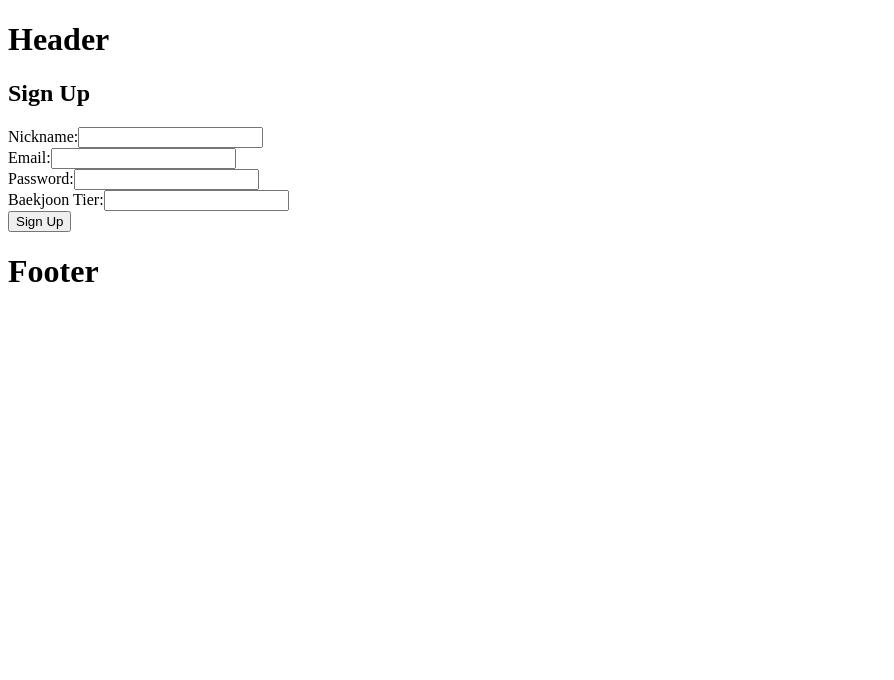
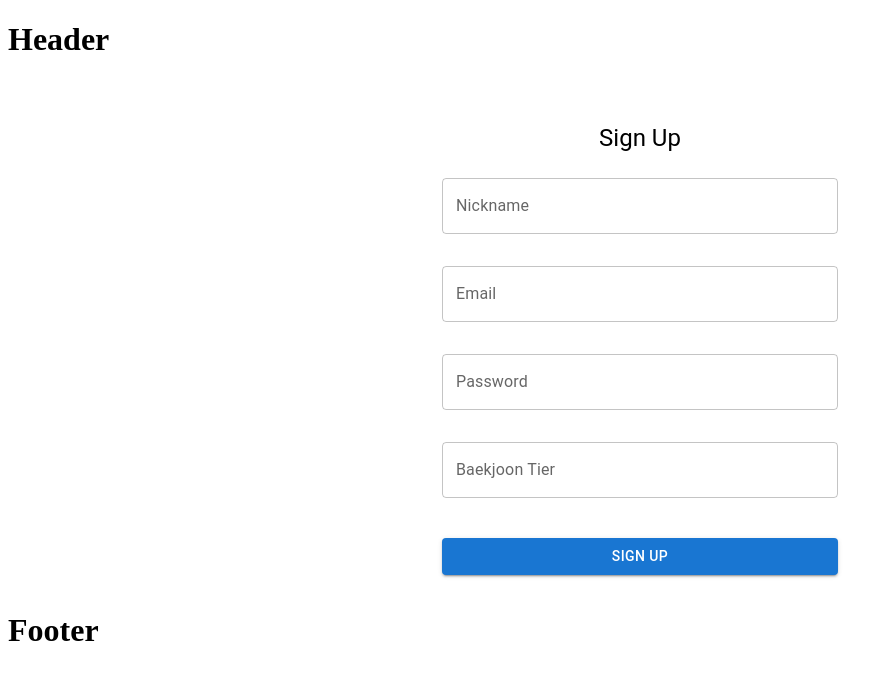
Before and after one commit to heeoneie/cote-is-really-cute, a React (Create React App) app: page /signup in a window 1280 px wide. Shown: the top 680 px of the page, without its empty margins (0-894 px from the left). Built offline with nearby package versions, Linux system fonts and the light colour scheme.

Commit message:
feat: Implement login functionality

```diff
--- a/src/App.js
+++ b/src/App.js
@@ -8,7 +8,7 @@ const App = () => {
 
   return (
     <AppContext.Provider value={{ isLoggedIn, setIsLoggedIn }}>
-      <RouterProvider router={router} context={{ isLoggedIn, setIsLoggedIn }} />
+      <RouterProvider router={router} />
     </AppContext.Provider>
   );
 };
--- /dev/null
+++ b/src/axios/auth.js
@@ -0,0 +1,5 @@
+import request from './axios';
+
+export const loginUser = async (credentials) => {
+  return await request.post('/auth/login', credentials);
+};
--- a/src/axios/axios.js
+++ b/src/axios/axios.js
@@ -7,4 +7,16 @@ const request = axios.create({
   },
 });
 
+request.interceptors.request.use(
+  (config) => {
+    const token = localStorage.getItem('token');
+    if (token) {
+      config.headers.Authorization = `Bearer ${token}`;
+    }
+    return config;
+  },
+  (error) => {
+    return Promise.reject(error);
+  },
+);
 export default request;
--- a/src/axios/openai.js
+++ b/src/axios/openai.js
@@ -1,5 +1,5 @@
-import axios from './axios';
+import request from './axios';
 
 export const getAlgorithmCourse = async (category) => {
-  return await axios.post('/recommendation', { category });
+  return await request.post('/recommendation', { category });
 };
--- a/src/pages/Login.js
+++ b/src/pages/Login.js
@@ -9,6 +9,7 @@ import {
   Alert,
 } from '@mui/material';
 import { AppContext } from '../App';
+import { loginUser } from '../axios/auth';
 
 const Login = () => {
   const [formData, setFormData] = React.useState({
@@ -44,8 +45,9 @@ const Login = () => {
     }
 
     try {
-      // 여기서 실제 로그인 API 호출 및 검증 로직을 구현합니다.
-      // 예를 들어, 성공적으로 로그인하면 setIsLoggedIn(true) 호출
+      const response = await loginUser(formData);
+      const { token } = response.data;
+      localStorage.setItem('token', token);
       setIsLoggedIn(true);
       navigate('/');
     } catch (error) {
--- a/src/pages/SignUp.js
+++ b/src/pages/SignUp.js
@@ -1,5 +1,14 @@
 import React from 'react';
 import { useNavigate } from 'react-router-dom';
+import {
+  TextField,
+  Button,
+  Box,
+  Typography,
+  Container,
+  Grid,
+} from '@mui/material';
+
 const SignUp = () => {
   const [formData, setFormData] = React.useState({
     nickname: '',
@@ -38,14 +47,25 @@ const SignUp = () => {
     // Implement the sign-up logic here, e.g., sending the data to a server
     console.log('Sign Up Data:', formData);
 
-    // Navigate to another page after sign-up
     navigate('/login');
   };
 
   return (
-    <div>
-      <h2>Sign Up</h2>
-      <form onSubmit={handleSubmit}>
+    <Container component="main" maxWidth="xs">
+      <Box
+        sx={{
+          marginTop: 8,
+          display: 'flex',
+          flexDirection: 'column',
+          alignItems: 'center',
+        }}
+      >
+        <Typography component="h1" variant="h5">
+          Sign Up
+        </Typography>
+        <Box component="form" onSubmit={handleSubmit} sx={{ mt: 3 }}>
+          <Grid container spacing={2}>
+            <Grid item xs={12}>
               <FormInput
                 label="Nickname"
                 type="text"
@@ -54,6 +74,8 @@ const SignUp = () => {
                 onChange={handleChange}
                 error={errors.nickname}
               />
+            </Grid>
+            <Grid item xs={12}>
               <FormInput
                 label="Email"
                 type="email"
@@ -62,6 +84,8 @@ const SignUp = () => {
                 onChange={handleChange}
                 error={errors.email}
               />
+            </Grid>
+            <Grid item xs={12}>
               <FormInput
                 label="Password"
                 type="password"
@@ -70,6 +94,8 @@ const SignUp = () => {
                 onChange={handleChange}
                 error={errors.password}
               />
+            </Grid>
+            <Grid item xs={12}>
               <FormInput
                 label="Baekjoon Tier"
                 type="text"
@@ -78,23 +104,36 @@ const SignUp = () => {
                 onChange={handleChange}
                 error={errors.tier}
               />
-        <button type="submit">Sign Up</button>
-      </form>
-    </div>
+            </Grid>
+          </Grid>
+          <Button
+            type="submit"
+            fullWidth
+            variant="contained"
+            sx={{ mt: 3, mb: 2 }}
+          >
+            Sign Up
+          </Button>
+        </Box>
+      </Box>
+    </Container>
   );
 };
+
 const FormInput = ({ label, type, name, value, onChange, error }) => (
-  <div>
-    <label htmlFor={name}>{label}:</label>
-    <input
+  <Box sx={{ mb: 2 }}>
+    <TextField
+      variant="outlined"
+      fullWidth
+      label={label}
       type={type}
-      id={name}
       name={name}
       value={value}
       onChange={onChange}
-      required
+      error={Boolean(error)}
+      helperText={error}
     />
-    {error && <div style={{ color: 'red' }}>{error}</div>}
-  </div>
+  </Box>
 );
+
 export default SignUp;
--- /dev/null
+++ b/src/router/ProtectedRoute.js
@@ -0,0 +1,13 @@
+import React, { useContext } from 'react';
+import { Navigate } from 'react-router-dom';
+import { AppContext } from '../App';
+
+const ProtectedRoute = ({ children }) => {
+  const { isLoggedIn } = useContext(AppContext);
+
+  if (!isLoggedIn) return <Navigate to="/login" />;
+
+  return children;
+};
+
+export default ProtectedRoute;
--- a/src/router/router.js
+++ b/src/router/router.js
@@ -3,6 +3,8 @@ import DefaultLayout from '../layout/DefaultLayout';
 import Home from '../pages/Home';
 import Login from '../pages/Login';
 import SignUp from '../pages/SignUp';
+import CategoryBtn from '../components/CategoryBtn';
+import ProtectedRoute from '../router/ProtectedRoute';
 
 const router = createBrowserRouter([
   {
@@ -20,6 +22,14 @@ const router = createBrowserRouter([
         path: '/signup',
         element: <SignUp />,
       },
+      {
+        path: '/categories',
+        element: (
+          <ProtectedRoute>
+            <CategoryBtn />
+          </ProtectedRoute>
+        ),
+      },
     ],
   },
 ]);
```
Lines whose indentation alone changed are shown as unchanged.
